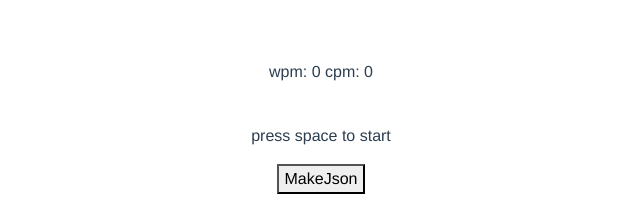
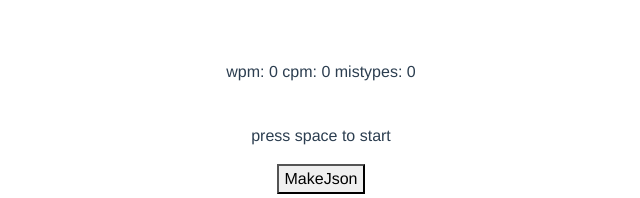
Before and after one commit to SeasonedMiso/ImmersionTyping, a Vue app: page / in a window 1280 px wide. Shown: the top 198 px of the page, without its empty margins (319-959 px from the left). Built offline with nearby package versions, Linux system fonts and the light colour scheme.

Commit message:
minor changes

```diff
--- a/src/App.vue
+++ b/src/App.vue
@@ -3,8 +3,8 @@
     <!-- <Navbar />
     <Runner />
     <Footer /> -->
-    <!-- <English/> -->
-    <Japanese />
+    <English />
+    <!-- <Japanese /> -->
     <sentencePrep />
     <!-- <font-awesome-icon icon="user-secret"/> -->
   </div>
@@ -15,15 +15,15 @@
 // import Navbar from './components/Navbar.vue'
 // import Footer from './components/Footer.vue'
 
-// import English from "./components/English.vue";
-import Japanese from "./components/Japanese.vue";
+import English from "./components/English.vue";
+// import Japanese from "./components/Japanese.vue";
 import SentencePrep from "./components/SentencePrep.vue";
 
 export default {
   name: "App",
   components: {
-    // English,
-    Japanese,
+    English,
+    // Japanese,
     SentencePrep,
   },
 };
--- a/src/components/English.vue
+++ b/src/components/English.vue
@@ -1,8 +1,11 @@
 <template>
   <div class="test-text">
     <p>
-      <span class="wpm">wpm: {{ wpm }} cpm: {{ cpm }}</span>
+      <span class="wpm"
+        >wpm: {{ wpm }} cpm: {{ cpm }} mistypes: {{ mistypeCounter }}</span
+      >
     </p>
+
     <span v-if="!firstCycle" class="sentence"
       ><span class="typed semiBlur">{{ typed }}</span
       ><span class="currentWordStart typing">{{
@@ -15,13 +18,14 @@
         >{{ currentWord.substring(wordPosIndex, currentWord.length) }}
       </span>
       <span class="notYetTyped">{{ notYetTyped }}</span>
+
       <br />
       <span class="blurrySentences" style="white-space: pre">{{
         blurrySentences
       }}</span>
     </span>
+    <br />
 
-    <br />
     <p v-if="firstCycle">press space to start</p>
   </div>
 </template>
@@ -31,34 +35,36 @@ import Vue from "vue";
 const allSentences = require("../assets/json/sentences.json");
 // const allSentences = require("../assets/json/slowsentences.json");
 // const allSentences = require("../assets/json/harrypotter.json");
+
 const textCursors = ["|", " "];
 let acceptableChars = Array.from(new Array(26), (x, i) => i + 65)
   .concat(Array.from(new Array(9), (x, i) => i + 49))
   .concat(40, 188, 190);
+
 export default {
   name: "English",
-
   data() {
     return {
-      typingSoundBool: false,
       msg: "",
       typed: "",
       notYetTyped: "",
       sentence: "",
-      sentenceStock: [],
       blurrySentences: "",
       onScreen: "",
       currentWord: "",
+      words: "",
       wordPosIndex: 0,
-      mistype: false,
-      words: "",
-      textCursor: textCursors[0],
+      mistypeCounter: 0,
       startTime: 0,
       endTime: 0,
       counter: 0,
-      firstCycle: true,
       wpm: 0,
       cpm: 0,
+      firstCycle: true,
+      mistype: false,
+      typingSoundBool: false,
+      sentenceStock: [],
+      textCursor: textCursors[0],
     };
   },
 
@@ -106,6 +112,8 @@ export default {
         if (!this.mistype) {
           this.msg += inputtedChar;
           this.wordPosIndex++;
+        } else {
+          this.mistypeCounter++;
         }
       }
     },
@@ -146,7 +154,6 @@ export default {
 
     update() {
       //init
-      this.wordPosIndex = 0;
       let words = this.sentence.split(" ");
 
       if (this.startTime == 0) {
@@ -158,6 +165,7 @@ export default {
         this.msg.replace(/\s+/g, "").toLowerCase() ===
           words[this.counter].toLowerCase()
       ) {
+        this.wordPosIndex = 0;
         this.msg = this.msg.replace(/\s+/g, "");
         this.typed += words[this.counter] + " ";
         this.notYetTyped = this.notYetTyped
@@ -188,9 +196,9 @@ export default {
           this.initialize();
           this.counter = 0;
         }
+        this.msg = "";
       }
 
-      this.msg = "";
       if (this.firstCycle) {
         this.initialize();
       }
```
Also changed, not shown: 1 other file (tests, documents, lock files or other folders).
